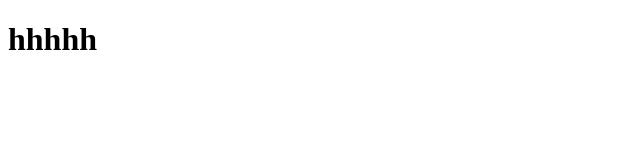
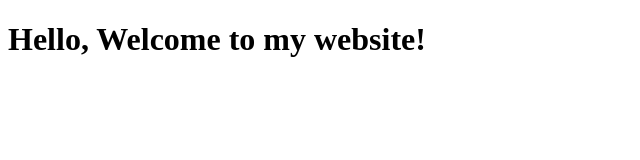
Before and after one commit to SeaThitipat/Port-CENextGen4-, a plain HTML site: page index.html in a window 1280 px wide. Shown: the whole page, without its empty margins (0-640 px from the left). Drawn offline with Linux system fonts and the light colour scheme.

Commit message:
change title to hello my website

```diff
--- a/index.html
+++ b/index.html
@@ -6,6 +6,6 @@
     <title>Document</title>
 </head>
 <body>
-    <h1>hhhhh</h1>
+    <h1>Hello, Welcome to my website!</h1>
 </body>
 </html>
```
